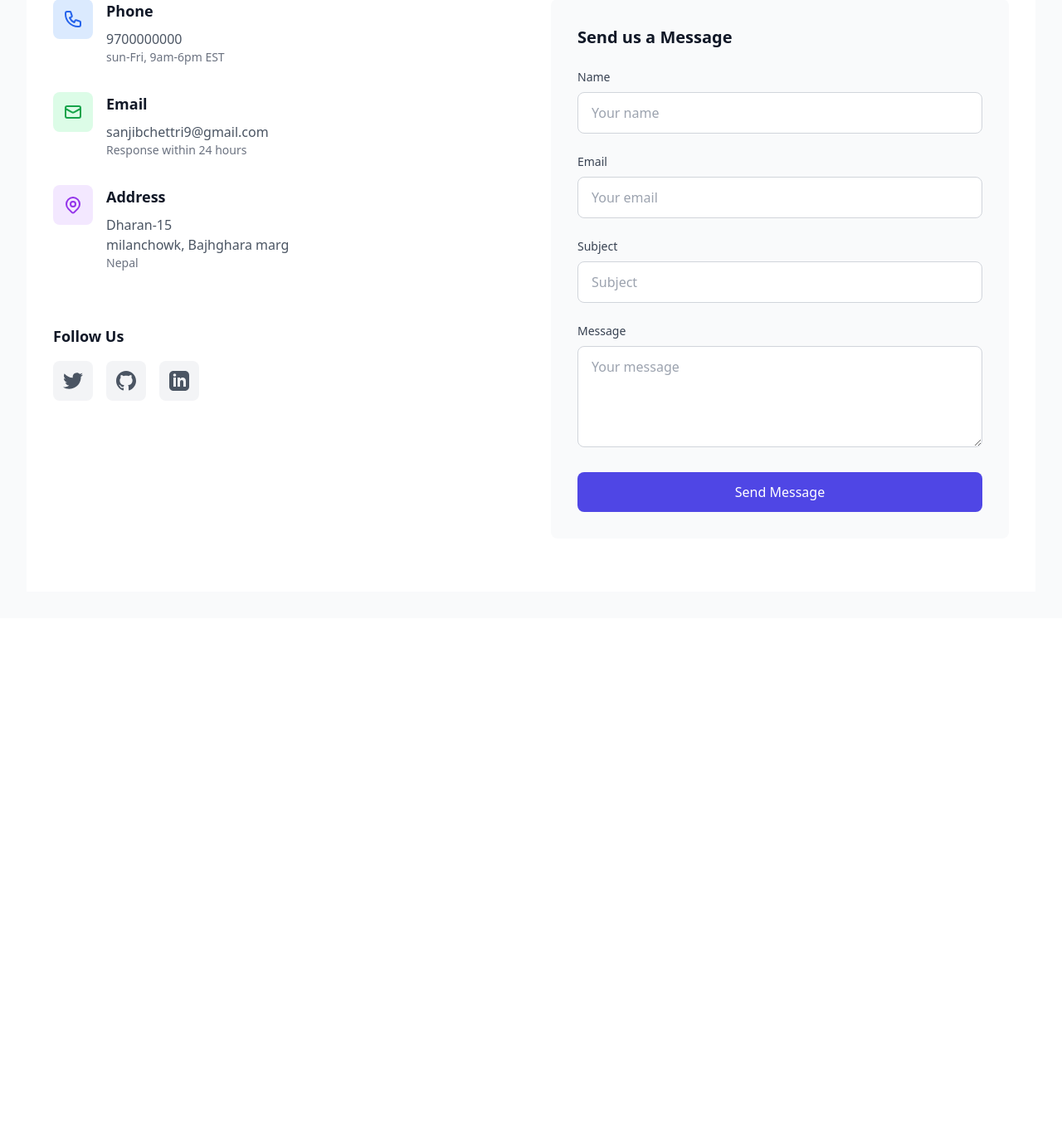
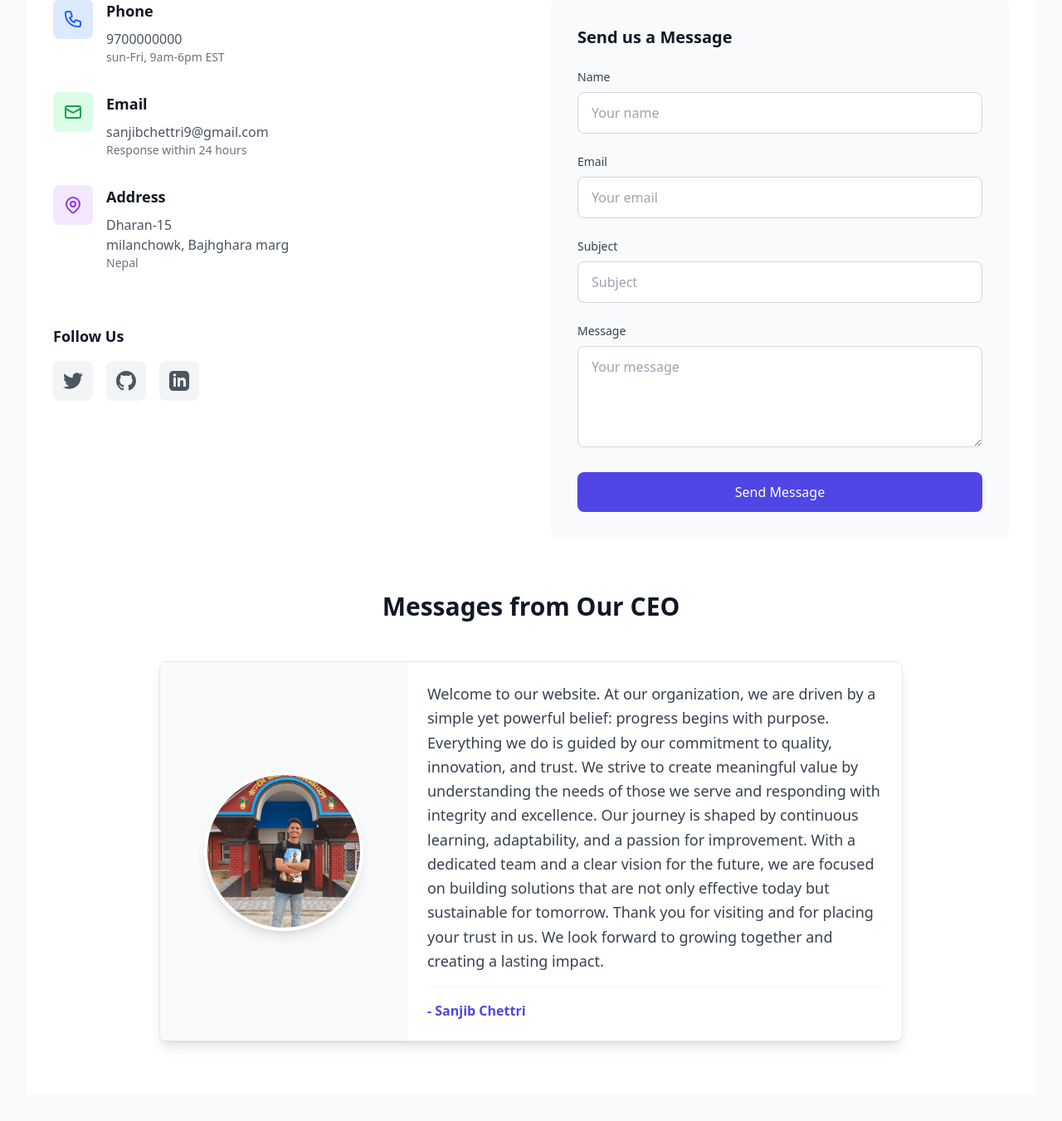
Before and after one commit to Sanjeev-arc/form_submission_allauth, a Django app: page / in a window 1280 px wide. Shown: the part 1631-2982 px from the top of the page at 83% size. Before the commit the page ends 2248 px from the top, so only its background shows below. Run offline with Django 5.2, Linux system fonts and the light colour scheme; data comes from the database, SQL or seed files in the repository; both versions use the stored data as it was after the commit; some libraries are stand-ins or nearby versions.

Commit message:
second commit

```diff
--- a/authapp/models.py
+++ b/authapp/models.py
@@ -37,3 +37,11 @@ class Form_Submission(models.Model):
 
     def __str__(self):
         return self.name
+
+class Message_From_CEO(models.Model):
+    Ceo_name=models.CharField(max_length=100)
+    message=models.TextField(blank=False, null=False)
+    image=models.ImageField(upload_to='ceo_messages/', null=True, blank=True)
+
+    def __str__(self):
+        return self.Ceo_name
--- a/authapp/views.py
+++ b/authapp/views.py
@@ -3,7 +3,7 @@ from django.contrib.auth.decorators import login_required
 from django.contrib import messages
 from allauth.account.views import SignupView
 from allauth.account.forms import app_settings
-from .models import UserProfile, Academic_Overview, Today_Schedule, Form_Submission
+from .models import UserProfile, Academic_Overview, Today_Schedule, Form_Submission, Message_From_CEO
 class CustomSignupView(SignupView):
     def form_valid(self,form):
         response=super().form_valid(form)
@@ -14,6 +14,10 @@ class CustomSignupView(SignupView):
         return response
 
 def home_view(request):
+    msg_ceo=Message_From_CEO.objects.all()
+    context={
+        'msg_ceo':msg_ceo,
+    }
     if request.method == 'POST':
         name = request.POST.get('name')
         email = request.POST.get('email')
@@ -28,7 +32,7 @@ def home_view(request):
                 message=message
             )
 
-    return render(request, 'authapp/home.html')
+    return render(request, 'authapp/home.html', context=context)
 
 @login_required
 def portol_view(request):
--- a/authproject/settings.py
+++ b/authproject/settings.py
@@ -15,6 +15,7 @@ from pathlib import Path
 # Build paths inside the project like this: BASE_DIR / 'subdir'.
 BASE_DIR = Path(__file__).resolve().parent.parent
 TEMPLATES_DIRS=BASE_DIR/'templates'
+STATIC_DIRS=BASE_DIR/'static'
 
 # Quick-start development settings - unsuitable for production
 # See https://docs.djangoproject.com/en/6.0/howto/deployment/checklist/
@@ -121,6 +122,7 @@ USE_TZ = True
 # https://docs.djangoproject.com/en/6.0/howto/static-files/
 
 STATIC_URL = 'static/'
+STATICFILES_DIRS=[STATIC_DIRS,]
 AUTHENTICATION_BACKENDS = [
     'django.contrib.auth.backends.ModelBackend',
     'allauth.account.auth_backends.AuthenticationBackend',
@@ -134,3 +136,5 @@ ACCOUNT_SIGNUP_FIELDS=['username*','email*','password1*','password2*']
 ACCOUNT_LOGIN_METHODS={'email'}
 ACCOUNT_EMAIL_VERIFICATION_BY_CODE_ENABLED=True
 ACCOUNT_SIGNUP_FORM_CLASS='authapp.forms.CustomSignupForm'
+MEDIA_URL='/media/'
+MEDIA_ROOT=BASE_DIR/'media'
--- a/authproject/urls.py
+++ b/authproject/urls.py
@@ -15,6 +15,8 @@ Including another URLconf
     2. Add a URL to urlpatterns:  path('blog/', include('blog.urls'))
 """
 from django.contrib import admin
+from django.conf import settings
+from django.conf.urls.static import static
 from django.urls import path,include
 from authapp.views import CustomSignupView
 
@@ -24,3 +26,8 @@ urlpatterns = [
     path('account/signup/',CustomSignupView.as_view(),name='account_signup'),
     path('accounts/',include('allauth.urls')),
 ]
+if settings.DEBUG:
+    urlpatterns += static(
+        settings.MEDIA_URL,
+        document_root=settings.MEDIA_ROOT
+    )
--- a/templates/authapp/home.html
+++ b/templates/authapp/home.html
@@ -1,4 +1,5 @@
 {% extends 'authapp/base.html' %}
+{% load static %}
 {% block child_block %}
 <!-- Hero Section -->
 <section id="home" class="bg-gradient-to-r from-blue-50 to-indigo-50 py-16">
@@ -227,6 +228,42 @@
                 </form>
             </div>
         </div>
+
+        <!-- CEO Messages Section -->
+        {% if msg_ceo %}
+        <div class="mt-16">
+            <h2 class="text-3xl font-bold text-center text-gray-900 mb-12">Messages from Our CEO</h2>
+            <div class="space-y-8 max-w-4xl mx-auto">
+                {% for message in msg_ceo %}
+                <div class="bg-white rounded-lg shadow-lg overflow-hidden border border-gray-200">
+                    <div class="flex flex-col md:flex-row">
+                        <!-- Image on left (mobile: on top) -->
+                        {% if message.image %}
+                        <div class="md:w-1/3 p-6 flex items-center justify-center bg-gray-50">
+                            <img src="{{ message.image.url }}"
+                                 alt="CEO Image"
+                                 class="w-48 h-48 object-cover rounded-full border-4 border-white shadow-lg">
+                        </div>
+                        {% endif %}
+
+                        <!-- Message content on right (mobile: below image) -->
+                        <div class="md:w-2/3 p-6">
+                            <div class="mb-4">
+                                <p class="text-gray-700 text-lg leading-relaxed">{{ message.message }}</p>
+                            </div>
+                            <div class="pt-4 border-t border-gray-100">
+                                <p class="font-semibold text-indigo-600">- {{ message.Ceo_name }}</p>
+                                {% if message.position %}
+                                <p class="text-gray-500 text-sm">{{ message.position }}</p>
+                                {% endif %}
+                            </div>
+                        </div>
+                    </div>
+                </div>
+                {% endfor %}
+            </div>
+        </div>
+        {% endif %}
     </div>
 </section>
 
```
Also changed, not shown: authapp/admin.py (+7 -1 lines), authapp/migrations/0006_message_from_ceo.py (added), db.sqlite3, media/ceo_messages/Screenshot_2025-06-07_092140.png (added), media/ceo_messages/img.png (added).
